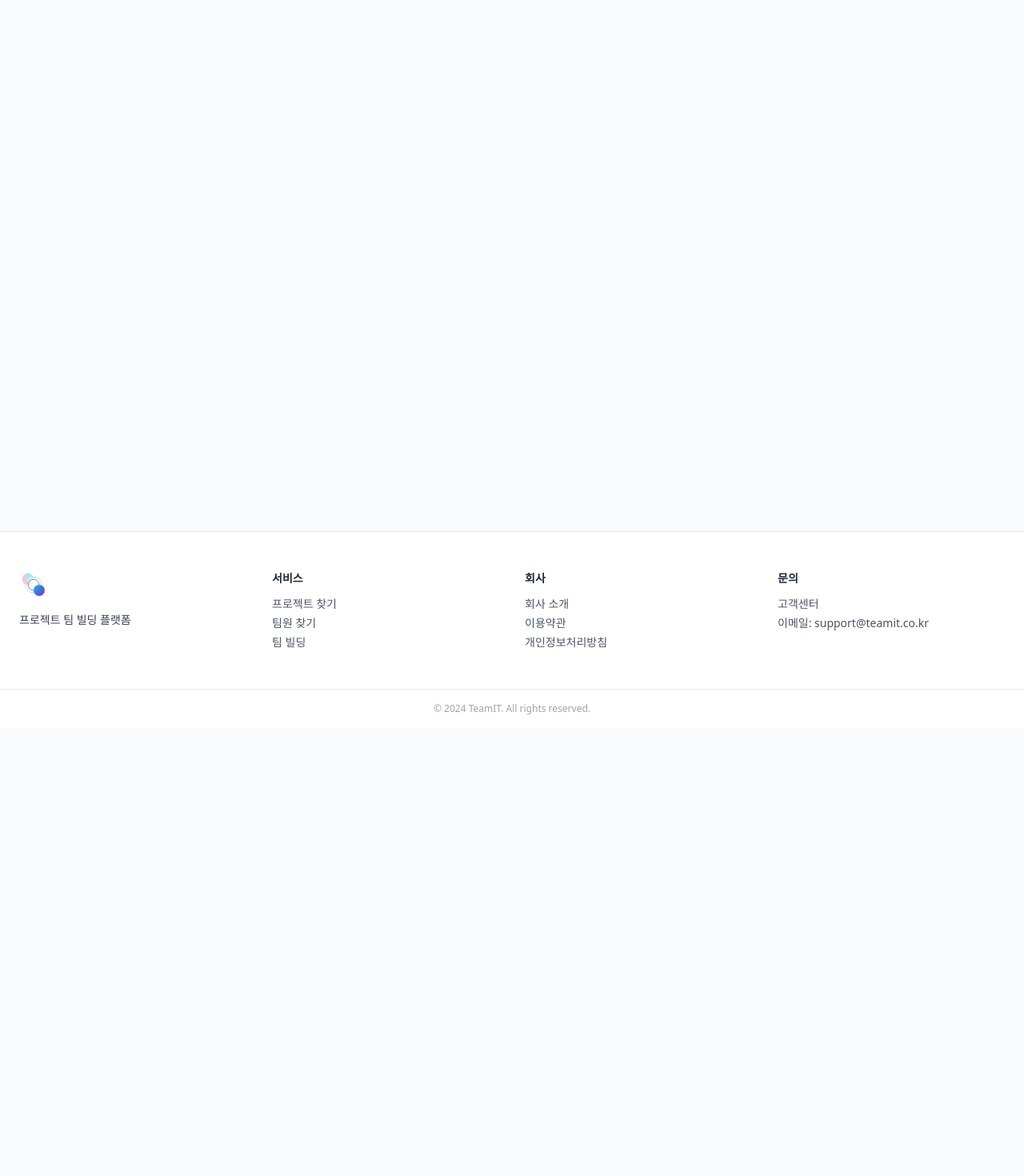
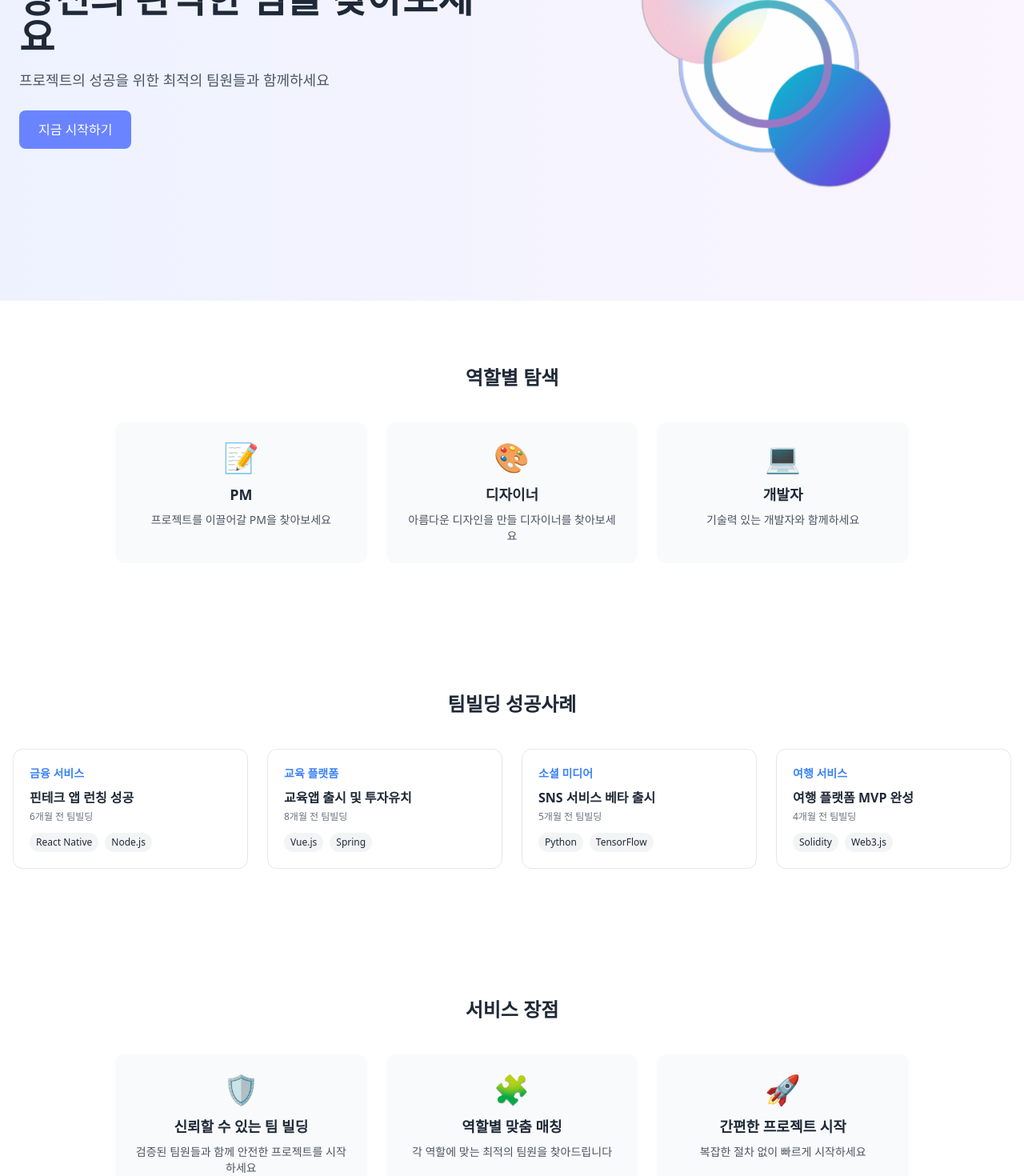
Before and after one commit to SideProject-TeamIt/TeamIT_Web, a Next.js app: page / in a window 1280 px wide. Shown: the part 300-1770 px from the top of the page at 80% size. Before the commit the page ends 1210 px from the top, so only its background shows below. Built offline with nearby package versions, Linux system fonts and the light colour scheme.

Commit message:
Feature : home 화면 컴포넌트 및 적용

```diff
--- a/src/app/page.js
+++ b/src/app/page.js
@@ -1,10 +1,15 @@
-'use client';
+import HeroSection from '@/components/home/HeroSection';
+import RoleSection from '@/components/home/RoleSection';
+import SuccessStories from '@/components/home/SuccessStories';
+import ServiceBenefits from '@/components/home/ServiceBenefits';
 
-export default function TeamPage() {
-
+export default function Home() {
   return (
-    <div>
-      <h1>메인 페이지</h1>
-    </div>
+    <>
+      <HeroSection />
+      <RoleSection />
+      <SuccessStories />
+      <ServiceBenefits />
+    </>
   );
 }
--- /dev/null
+++ b/src/components/home/HeroSection.js
@@ -0,0 +1,38 @@
+/*
+코드 설명 : 히어로 섹션 컴포넌트
+*/
+
+import Image from 'next/image';
+import Link from 'next/link';
+
+export default function HeroSection() {
+  return (
+    <section className="bg-gradient-to-r from-indigo-50 to-purple-50 px-6 py-24">
+      <div className="max-w-7xl mx-auto flex flex-col md:flex-row items-center justify-between gap-12">
+        <div className="flex-1 text-center md:text-left">
+          <h1 className="text-4xl md:text-5xl font-bold text-gray-800 mb-4">
+            당신의 완벽한 팀을 찾아보세요
+          </h1>
+          <p className="text-gray-600 text-lg mb-6">
+            프로젝트의 성공을 위한 최적의 팀원들과 함께하세요
+          </p>
+          <Link
+            href="/team-building"
+            className="inline-block px-6 py-3 bg-basecolor text-white rounded-lg text-base hover:bg-blue-700 transition"
+          >
+            지금 시작하기
+          </Link>
+        </div>
+        <div className="flex-1">
+          <Image
+            src="/logo.png"
+            alt="TeamIT 일러스트"
+            width={400}
+            height={400}
+            className="mx-auto"
+          />
+        </div>
+      </div>
+    </section>
+  );
+}
--- /dev/null
+++ b/src/components/home/RoleSection.js
@@ -0,0 +1,27 @@
+/*
+코드 설명 : 프로젝트 탐색 페이지에서 역할별로 팀원을 찾을 수 있는 섹션을 구현합니다.
+*/
+
+
+const roles = [
+    { icon: '📝', title: 'PM', desc: '프로젝트를 이끌어갈 PM을 찾아보세요' },
+    { icon: '🎨', title: '디자이너', desc: '아름다운 디자인을 만들 디자이너를 찾아보세요' },
+    { icon: '💻', title: '개발자', desc: '기술력 있는 개발자와 함께하세요' },
+  ];
+
+  export default function RoleSection() {
+    return (
+      <section className="bg-white py-20 text-center">
+        <h2 className="text-2xl font-bold text-gray-800 mb-10">역할별 탐색</h2>
+        <div className="grid grid-cols-1 md:grid-cols-3 gap-6 max-w-5xl mx-auto px-4">
+          {roles.map(({ icon, title, desc }) => (
+            <div key={title} className="bg-gray-50 rounded-xl p-6 hover:shadow transition">
+              <div className="text-4xl mb-3">{icon}</div>
+              <h3 className="text-lg font-semibold">{title}</h3>
+              <p className="text-sm text-gray-600 mt-2">{desc}</p>
+            </div>
+          ))}
+        </div>
+      </section>
+    );
+  }
--- /dev/null
+++ b/src/components/home/ServiceBenefits.js
@@ -0,0 +1,37 @@
+/*
+코드 설명 : 서비스 장점 섹션을 구성하는 컴포넌트입니다.
+*/
+const benefits = [
+    {
+      icon: '🛡️',
+      title: '신뢰할 수 있는 팀 빌딩',
+      desc: '검증된 팀원들과 함께 안전한 프로젝트를 시작하세요',
+    },
+    {
+      icon: '🧩',
+      title: '역할별 맞춤 매칭',
+      desc: '각 역할에 맞는 최적의 팀원을 찾아드립니다',
+    },
+    {
+      icon: '🚀',
+      title: '간편한 프로젝트 시작',
+      desc: '복잡한 절차 없이 빠르게 시작하세요',
+    },
+  ];
+
+  export default function ServiceBenefits() {
+    return (
+      <section className="bg-white py-20 text-center">
+        <h2 className="text-2xl font-bold text-gray-800 mb-10">서비스 장점</h2>
+        <div className="grid grid-cols-1 md:grid-cols-3 gap-6 max-w-5xl mx-auto px-4">
+          {benefits.map(({ icon, title, desc }) => (
+            <div key={title} className="bg-gray-50 rounded-xl p-6 hover:shadow transition">
+              <div className="text-4xl mb-3">{icon}</div>
+              <h3 className="text-lg font-semibold">{title}</h3>
+              <p className="text-sm text-gray-600 mt-2">{desc}</p>
+            </div>
+          ))}
+        </div>
+      </section>
+    );
+  }
--- /dev/null
+++ b/src/components/home/SuccessStories.js
@@ -0,0 +1,54 @@
+/*
+코드 설명 : 팀빌딩 성공사례를 보여주는 컴포넌트
+*/
+
+const stories = [
+    {
+      category: '금융 서비스',
+      title: '핀테크 앱 런칭 성공',
+      date: '6개월 전 팀빌딩',
+      tags: ['React Native', 'Node.js'],
+    },
+    {
+      category: '교육 플랫폼',
+      title: '교육앱 출시 및 투자유치',
+      date: '8개월 전 팀빌딩',
+      tags: ['Vue.js', 'Spring'],
+    },
+    {
+      category: '소셜 미디어',
+      title: 'SNS 서비스 베타 출시',
+      date: '5개월 전 팀빌딩',
+      tags: ['Python', 'TensorFlow'],
+    },
+    {
+      category: '여행 서비스',
+      title: '여행 플랫폼 MVP 완성',
+      date: '4개월 전 팀빌딩',
+      tags: ['Solidity', 'Web3.js'],
+    },
+  ];
+
+  export default function SuccessStories() {
+    return (
+      <section className="bg-white py-20 text-center">
+        <h2 className="text-2xl font-bold text-gray-800 mb-10">팀빌딩 성공사례</h2>
+        <div className="grid grid-cols-1 md:grid-cols-4 gap-6 max-w-7xl mx-auto px-4">
+          {stories.map((story, i) => (
+            <div key={i} className="bg-white border border-gray-200 rounded-xl p-5 text-left hover:shadow transition">
+              <h4 className="text-sm text-blue-500 font-semibold">{story.category}</h4>
+              <h3 className="mt-2 text-base font-bold">{story.title}</h3>
+              <p className="text-xs text-gray-500 mt-1">{story.date}</p>
+              <div className="flex gap-2 flex-wrap mt-3">
+                {story.tags.map((tag) => (
+                  <span key={tag} className="text-xs bg-gray-100 text-gray-800 px-2 py-1 rounded-full">
+                    {tag}
+                  </span>
+                ))}
+              </div>
+            </div>
+          ))}
+        </div>
+      </section>
+    );
+  }
```
